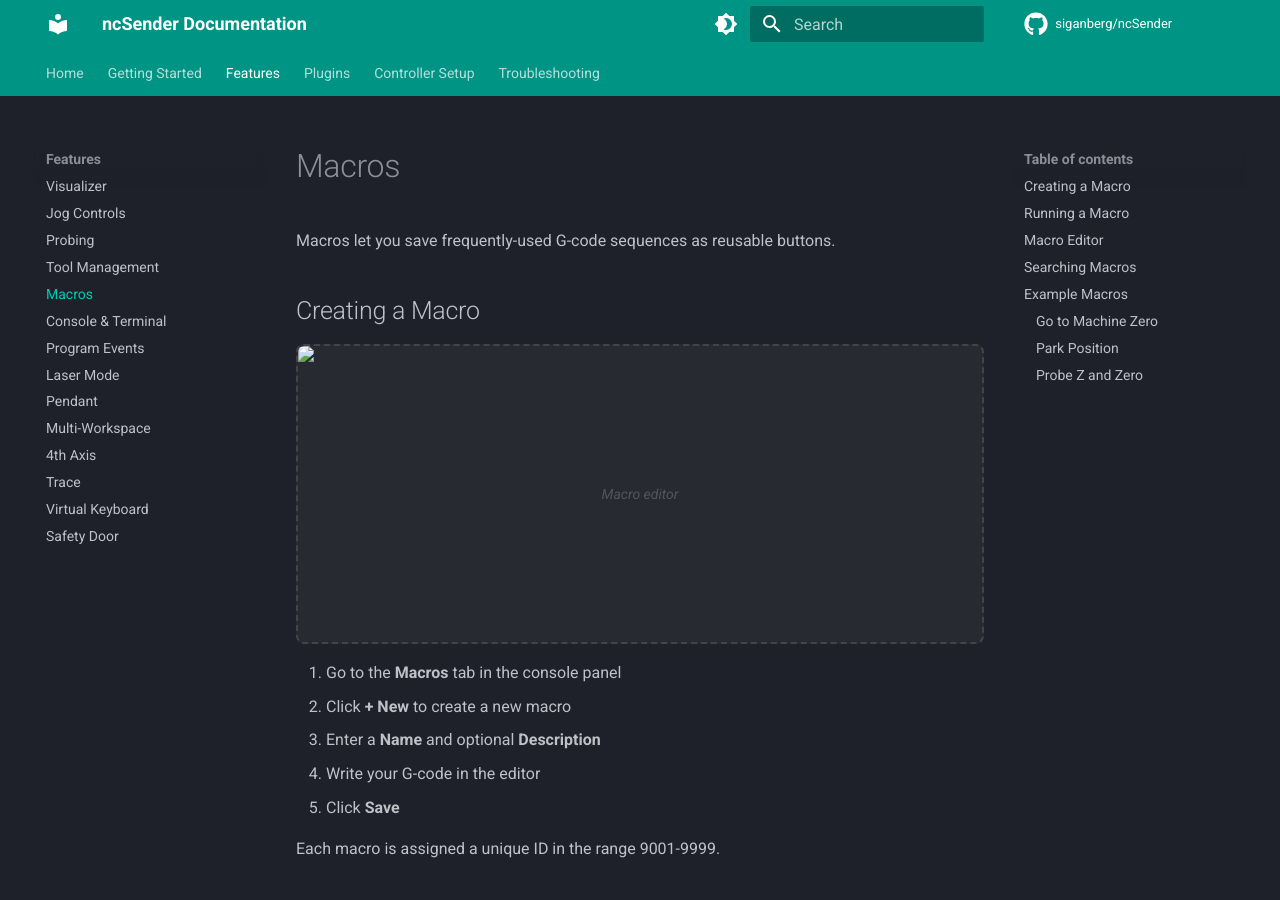
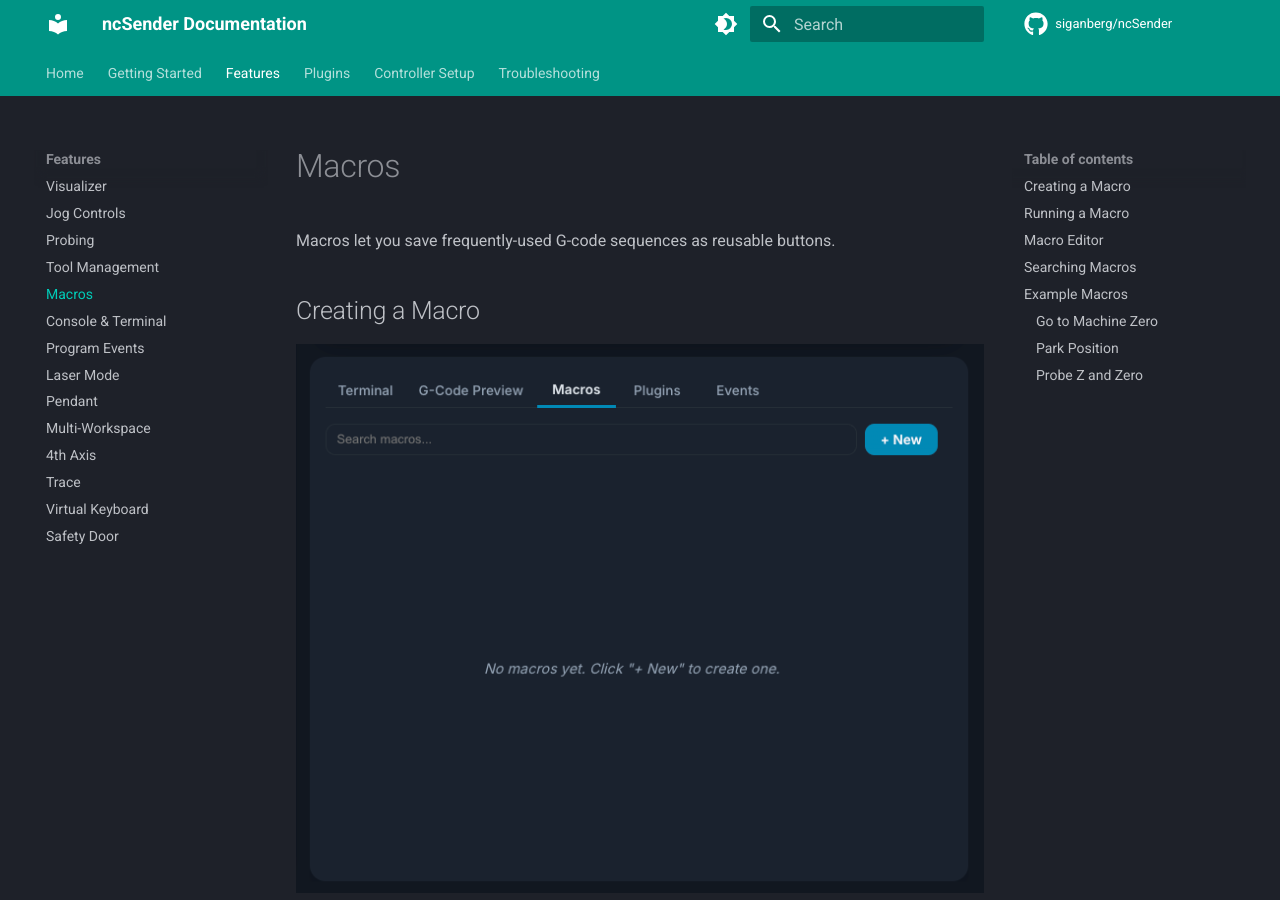
Before and after one commit to siganberg/ncSender.manual, an MkDocs documentation site: the page built from docs/features/macros.md, in a window 1280 px wide and 900 px high. Built offline with MkDocs 1.6.1 and Material for MkDocs 9.7.7, drawn with Linux system fonts in a browser that asks for light colours; comment, search, counter and statistics services are not loaded.

Commit message:
Add real screenshots for Macros feature
Replace the placeholder images on the Macros doc with actual UI
screenshots: the empty Macros tab (showing where + New lives) for
"Creating a Macro", and a search-bar-filtered list for "Searching
Macros".

```diff
--- a/docs/features/macros.md
+++ b/docs/features/macros.md
@@ -4,8 +4,7 @@
 
 ## Creating a Macro
 
-<!-- TODO: Screenshot of macro editor panel -->
-![Macro editor](../assets/images/features/macros-editor.png){ .placeholder }
+![Macros tab](../assets/images/features/macros-editor.png)
 
 1. Go to the **Macros** tab in the console panel
 2. Click **+ New** to create a new macro
```
Also changed, not shown: other parts of docs/features/macros.md (+1 -2 lines), docs/assets/images/features/macros-editor.png (added), docs/assets/images/features/macros-search.png (added).
